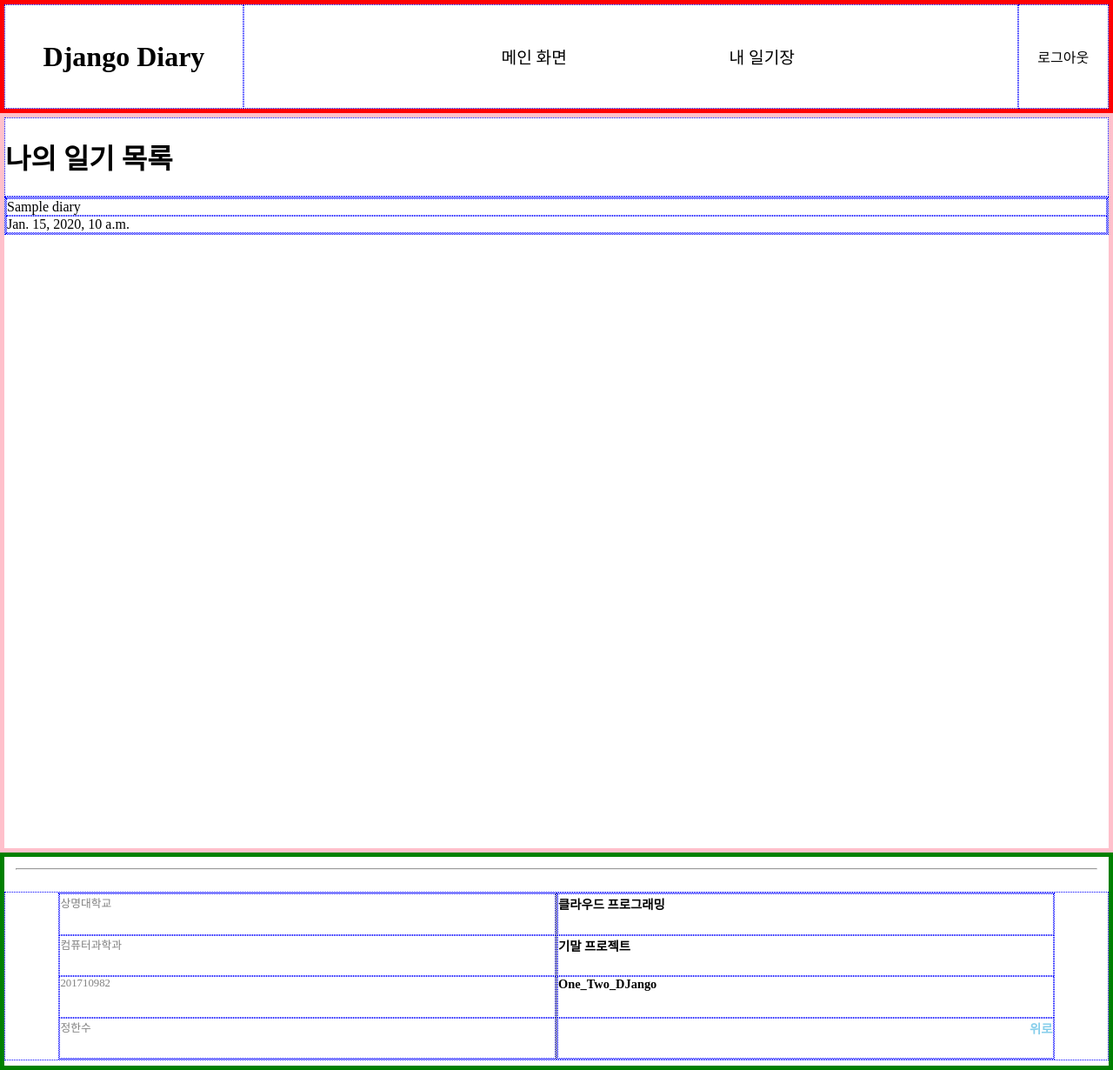
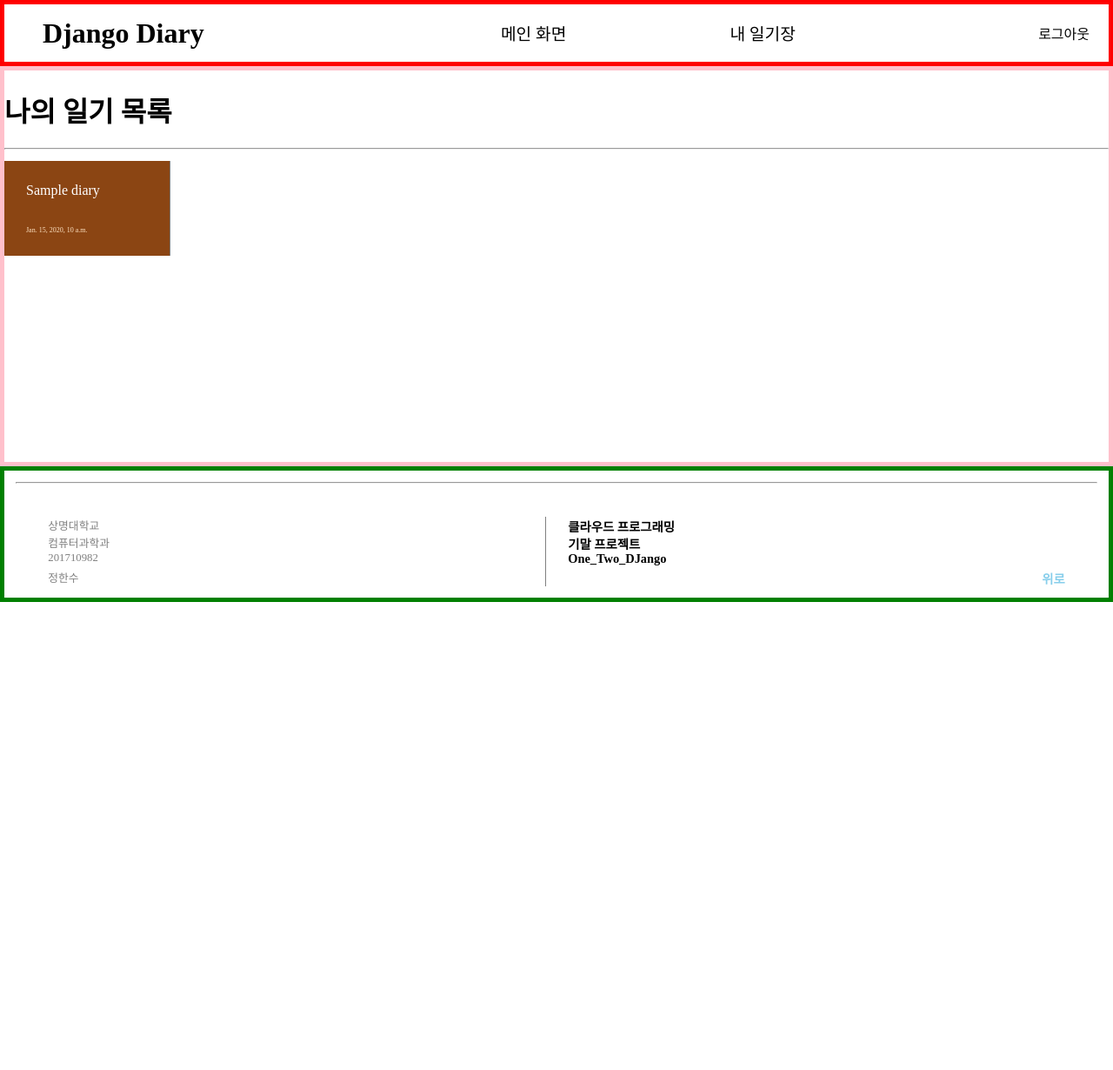
Before and after one commit to 8471919/One_Two_DJango, a Django app: template main_diary/templates/main_diary/diary_list.html in a window 1280 px wide. Shown: the whole page at 87% size. After the commit the page ends 692 px from the top, so only its background shows below. Run offline with Django 3.2, Linux system fonts and the light colour scheme; the template is opened without the code that fills it: most values are stand-ins (such as "Sample title", 1, 10 or a date in 2020).

Commit message:
diary list, detail 작성

```diff
--- a/main_diary/static/main_diary/stylesheet/base.css
+++ b/main_diary/static/main_diary/stylesheet/base.css
@@ -1,6 +1,5 @@
 body {
     margin: 0px;
-    height: 150vh;
 
     min-width: 650px;
 }
@@ -10,19 +9,19 @@ a {
     color: black;
 }
 
-div {
-    border: 1px dotted blue;
-}
+/*div {*/
+/*    border: 1px dotted blue;*/
+/*}*/
 
 header {
     border: 5px solid red;
     height: 10%;
-
 }
 
 main {
     border: 5px solid pink;
-    height: 70%;
+    height: auto;
+    min-height: 450px;
 }
 
 footer {
@@ -114,9 +113,10 @@ li {
     display: flex;
     flex-direction: column;
 
+    margin:1%;
+    border-right: 1px solid gray;
+
     width: 45%;
-
-    border-right: 1px solid gray;
 
     font-size: 0.8em;
     color: gray;
@@ -125,6 +125,8 @@ li {
 #footer__right {
     display: flex;
     flex-direction: column;
+
+    margin: 1%;
 
     width: 45%;
 
--- /dev/null
+++ b/main_diary/static/main_diary/stylesheet/diary_list.css
@@ -0,0 +1,41 @@
+.diaries {
+    display: flex;
+    flex-wrap: wrap;
+}
+
+.diaries__diary {
+    margin: 5px 0px;
+    border-right: 0.5px solid gray;
+
+    background-color: saddlebrown;
+}
+
+.diaries__diary a {
+    display:block;
+    margin: 5px;
+    padding:20px;
+}
+
+.diaries__diary a:hover {
+    background-color: aqua;
+}
+
+.diaries__diary a:hover > .diaries__title , .diaries__diary a:hover > .diaries__created-at {
+    color: black;
+}
+
+.diaries__title {
+
+    width: 140px;
+    height: 50px;
+    font-size: 1em;
+    font-weight: 500;
+    color: white;
+
+}
+
+.diaries__created-at {
+    font-size: 0.5em;
+
+    color: bisque;
+}
--- a/main_diary/templates/main_diary/diary_list.html
+++ b/main_diary/templates/main_diary/diary_list.html
@@ -1,5 +1,9 @@
 {% extends 'main_diary/base.html' %}
 {% load static %}
+
+{% block css %}
+    <link rel="stylesheet" type="text/css" href="{% static 'main_diary/stylesheet/diary_list.css' %}">
+{% endblock %}
 
 {% block title %}
 <title>Diary List</title>
@@ -8,15 +12,16 @@
 {% block main %}
     <div>
         <h1>나의 일기 목록</h1>
+        <hr/>
     </div>
-    <div>
+    <div class="diaries">
         {% for diary in diary_list %}
-            <div>
-                <a href="">
-                    <div>
+            <div class="diaries__diary">
+                <a href="/diaries/{{ diary.pk }}">
+                    <div class="diaries__title">
                         {{ diary.title }}
                     </div>
-                    <div>
+                    <div class="diaries__created-at">
                         {{ diary.created_at }}
                     </div>
                 </a>
--- a/main_diary/urls.py
+++ b/main_diary/urls.py
@@ -4,5 +4,5 @@ from main_diary import views
 
 urlpatterns = [
     path('', views.DiaryList.as_view()),
-    # path('<int:pk>', )
+    path('<int:pk>', views.DiaryDetail.as_view()),
 ]
--- a/main_diary/views.py
+++ b/main_diary/views.py
@@ -1,8 +1,12 @@
 from django.contrib.auth.mixins import LoginRequiredMixin
-from django.views.generic import ListView
+from django.views.generic import ListView, DetailView
 
 from main_diary.models import Diary
 
 
 class DiaryList(LoginRequiredMixin, ListView):
     model = Diary
+    ordering = '-created_at'
+
+class DiaryDetail(LoginRequiredMixin, DetailView):
+    model = Diary
```
Also changed, not shown: main_diary/static/main_diary/stylesheet/diary_detail.css (added, +23 -0 lines), main_diary/templates/main_diary/diary_detail.html (added, +33 -0 lines).
